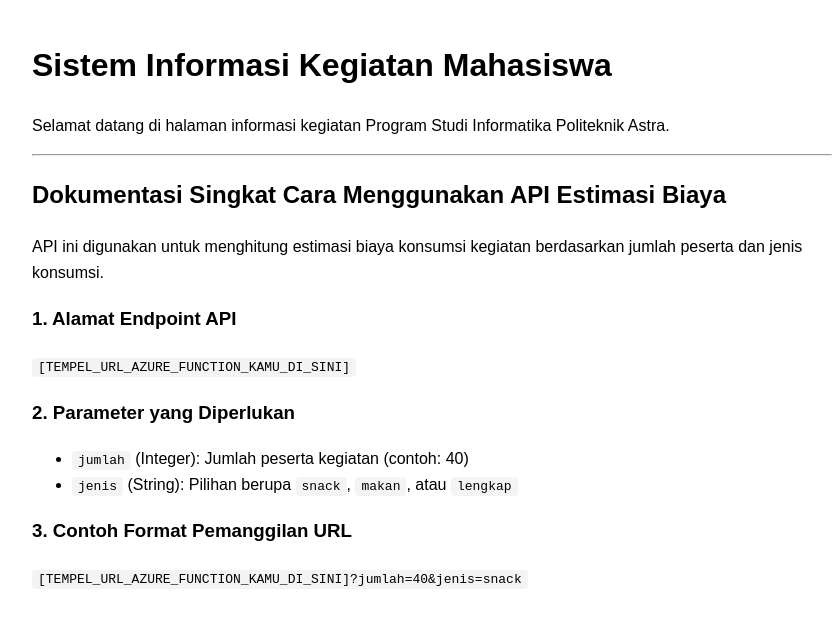
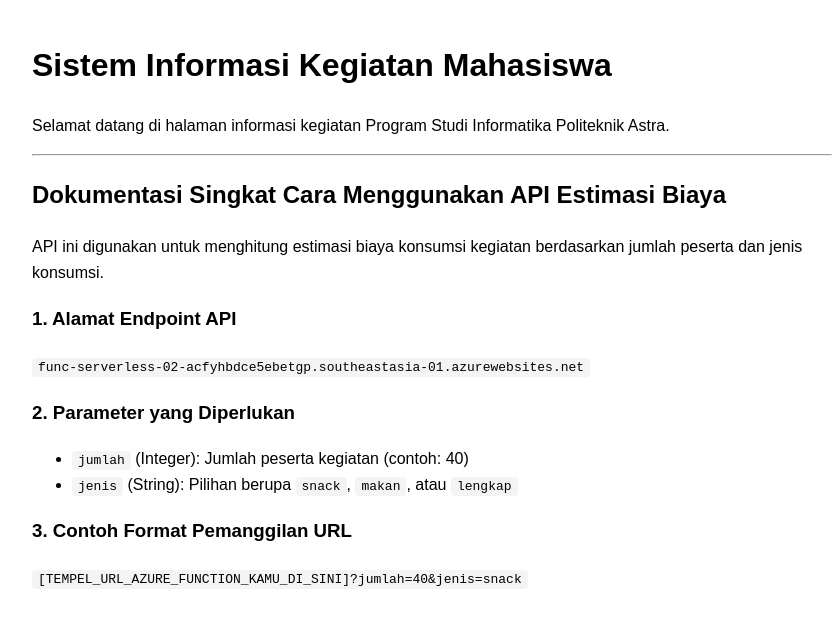
Before and after one commit to Agas29/pratikumExercise, a plain HTML site: page index.html in a window 1280 px wide. Shown: the whole page, without its empty margins (208-1041 px from the left). Drawn offline with Linux system fonts and the light colour scheme.

Commit message:
Update index.html

```diff
--- a/index.html
+++ b/index.html
@@ -22,7 +22,7 @@
         <p>API ini digunakan untuk menghitung estimasi biaya konsumsi kegiatan berdasarkan jumlah peserta dan jenis konsumsi.</p>
 
         <h3>1. Alamat Endpoint API</h3>
-        <p><code>[TEMPEL_URL_AZURE_FUNCTION_KAMU_DI_SINI]</code></p>
+        <p><code>func-serverless-02-acfyhbdce5ebetgp.southeastasia-01.azurewebsites.net</code></p>
 
         <h3>2. Parameter yang Diperlukan</h3>
         <ul>
```
